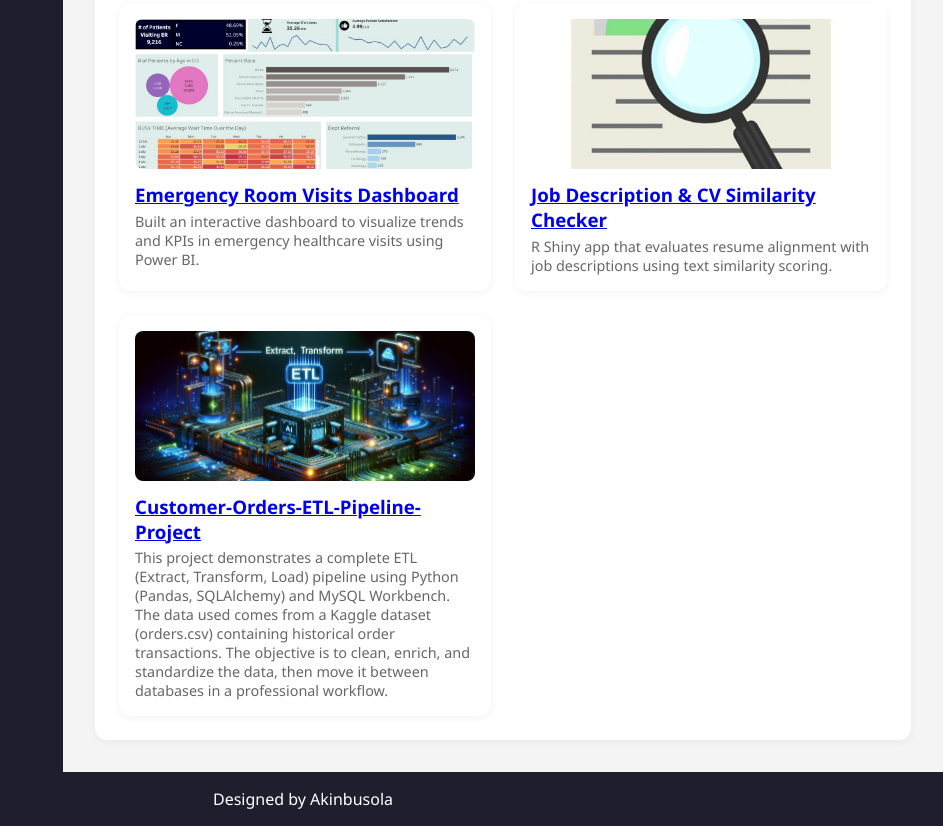
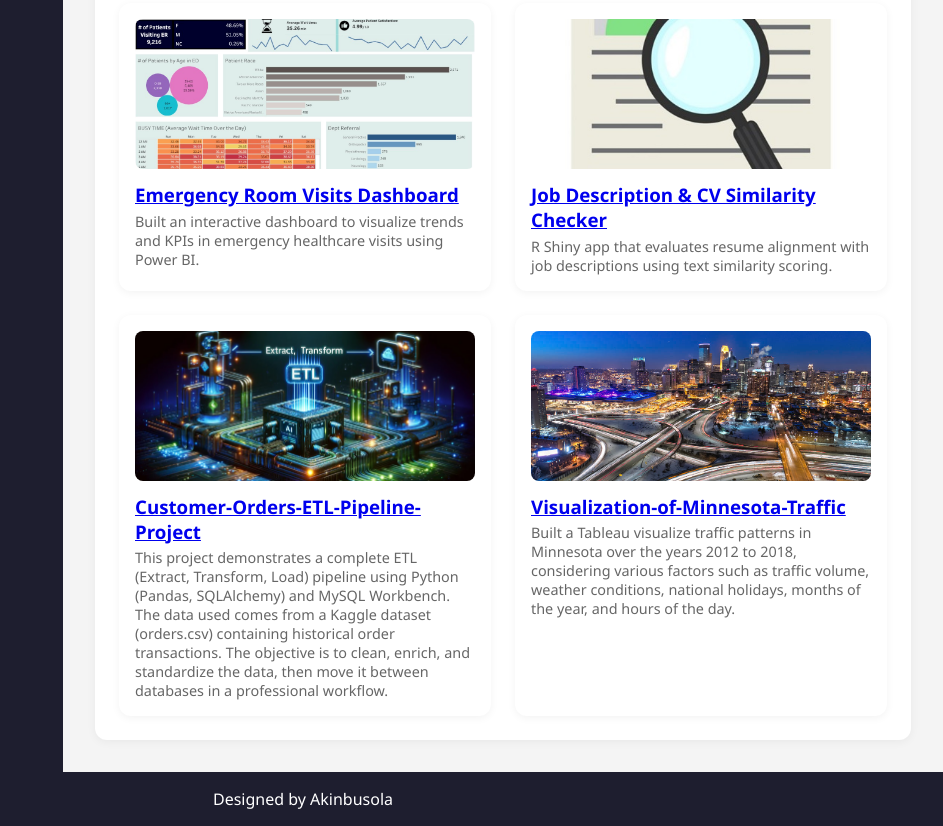
Before and after one commit to AKinbusola/AKinbusola.github.io, a plain HTML site: page index.html in a window 1280 px wide. Shown: the part 1127-1953 px from the top of the page, without its empty margins (337-1280 px from the left). Drawn offline with Linux system fonts and the light colour scheme.

Commit message:
Update index.html

```diff
--- a/index.html
+++ b/index.html
@@ -262,7 +262,7 @@
   </div>
   <div class="project-card">
     <img src="project5.jpg" alt="Project 5">
-    <h3><a href="https://github.com/AKinbusola/Job-Description-and-CV-Similarity-Checker">Job Description & CV Similarity Checker</a></h3>
+    <h3><a href="https://akinbusola.shinyapps.io/doc_compare/">Job Description & CV Similarity Checker</a></h3>
     <p>R Shiny app that evaluates resume alignment with job descriptions using text similarity scoring.</p>
   </div>
 
@@ -273,6 +273,14 @@
       The data used comes from a Kaggle dataset (orders.csv) containing historical order transactions. The objective is to clean, enrich, and standardize the data,
       then move it between databases in a professional workflow.</p>
   </div>
+
+  <div class="project-card">
+    <img src=" project6.jpg" alt="Minnesota_traffic">
+    <h3><a href="https://public.tableau.com/app/profile/akinbusola/viz/MinnesotaTrafficViz/Dashboard1">Visualization-of-Minnesota-Traffic</a></h3>
+    <p>Built a Tableau visualize traffic patterns in Minnesota over the years 2012 to 2018, considering various factors such as traffic volume, weather conditions,
+      national holidays, months of the year, and hours of the day.</p>
+  </div>
+
 </section>
 
 
```
